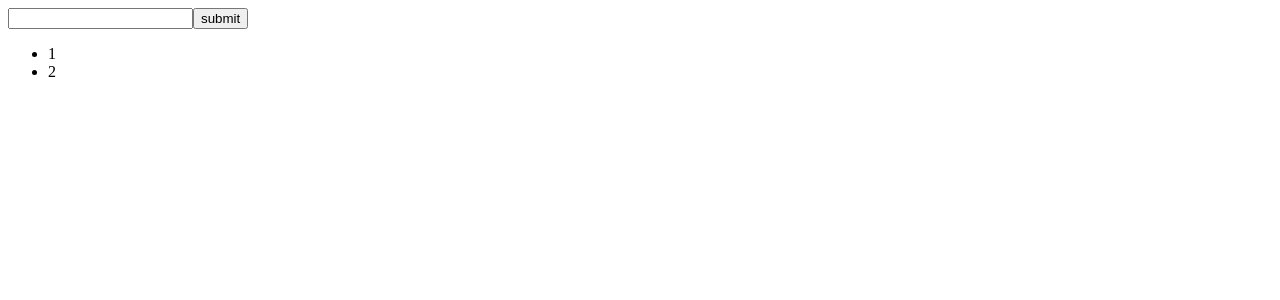
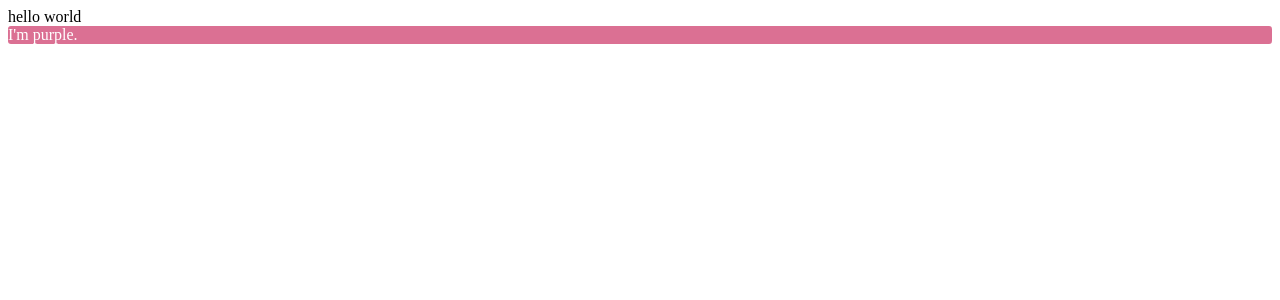
Before and after one commit to xiaotai2016/practice-jianshu, a React (Create React App) app: page / in a window 1280 px wide. Shown: the top 300 px of the page. Built offline with nearby package versions, Linux system fonts and the light colour scheme.

Commit message:
add style-components

```diff
--- a/package.json
+++ b/package.json
@@ -11,6 +11,7 @@
     "react-redux": "^7.2.4",
     "react-scripts": "4.0.3",
     "redux": "^4.1.0",
+    "styled-components": "^5.3.0",
     "web-vitals": "^1.0.1",
     "yarn": "^1.22.10"
   },
--- a/src/App.js
+++ b/src/App.js
@@ -1,43 +1,21 @@
 
+import React from 'react';
 import { connect } from 'react-redux';
 import { getInputValueAction, addListAction, deleteItemAction } from './store/createAction'
+import { Button } from "./style"
 
-function App({inputValue,setInputValue,list,setList,deleteItem}) {
+function App() {
 
   return (
-    <div>
-      <div>
-        <input value={inputValue} onChange ={setInputValue}/>
-        <button onClick ={setList} >submit</button>
-      </div>
-      <div>
-        <ul>
-          {
-            list.map((item,index)=>{
-              return <li onClick = {()=>{deleteItem(index)}}>{item}</li>
-              })
-                }
-                </ul>
-                </div>
-                </div>
-                );
-              }
+    <React.Fragment>
 
-              const mapStateToProps = (state) =>{
-                console.log(1,state);
-                return{
-                  inputValue:state.inputValue,
-                  list:state.list
-                }
-              }
-
-              const mapDispatchToProps = (dispatch) =>{
-                return{
-                  setInputValue: (e)=> dispatch(getInputValueAction(e.target.value)),
-                  setList:()=> dispatch(addListAction()),
-                  deleteItem: (index)=>dispatch(deleteItemAction(index))
+      hello world
+      <Button>I'm purple.</Button>
+    </React.Fragment>
+  )
   }
-}
 
 
-export default connect(mapStateToProps, mapDispatchToProps) (App);
+
+
+export default App;
--- /dev/null
+++ b/src/style.js
@@ -0,0 +1,11 @@
+//import { createGlobalStyle, styled } from 'styled-components'
+
+import styled from 'styled-components'
+
+
+export const Button = styled.div`
+  background: palevioletred;
+  border-radius: 3px;
+  border: none;
+  color: white;
+`
```
Also changed, not shown: 1 other file (tests, documents, lock files or other folders).
